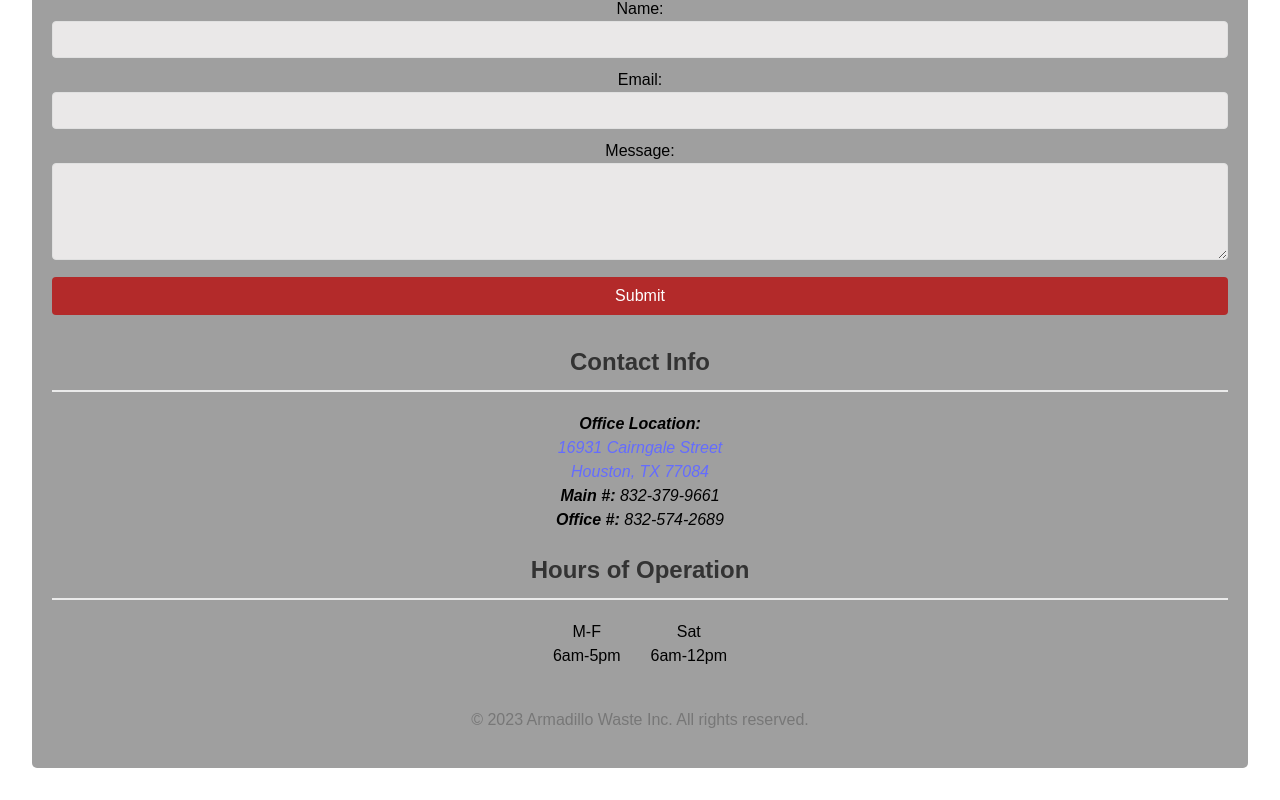
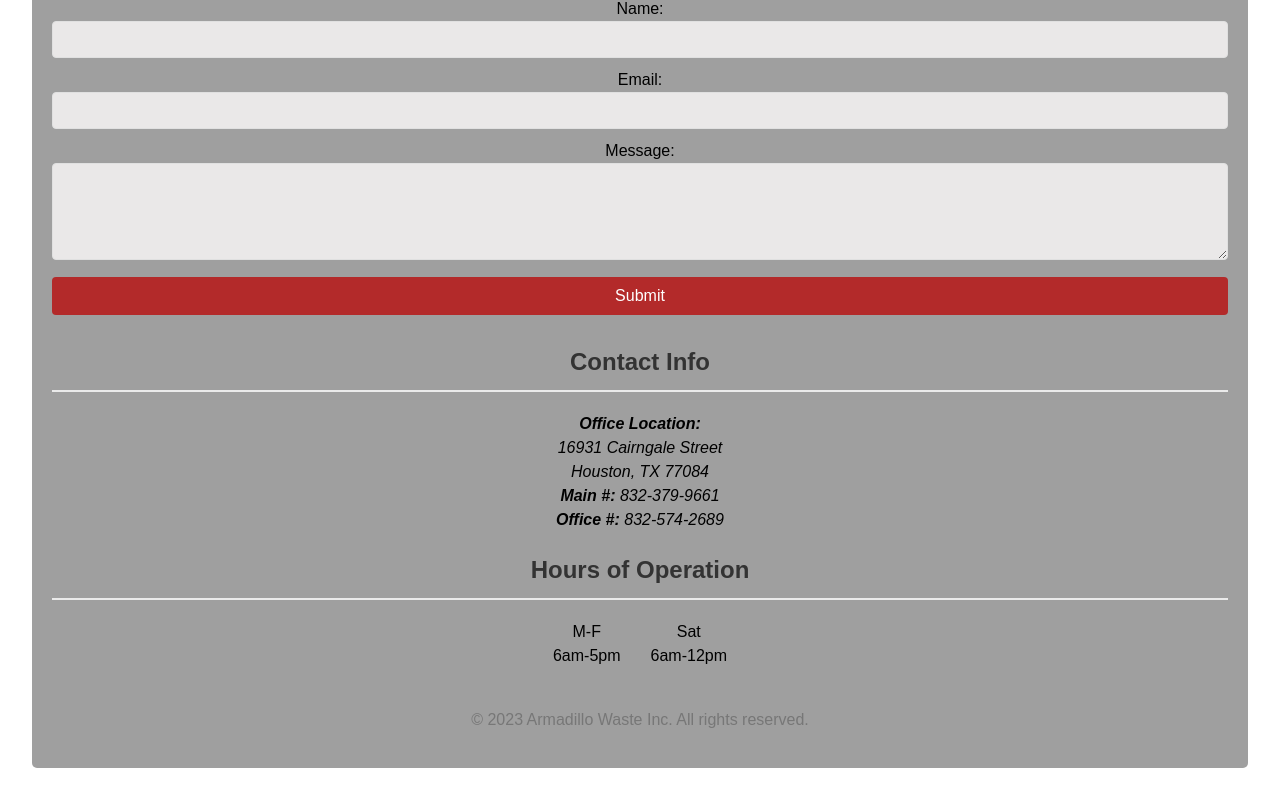
Before and after one commit to cdschexnide/bootjackranch, a React (Vite) app: page / in a window 1280 px wide. Shown: the part 1583-2383 px from the top of the page. Built offline with nearby package versions, Linux system fonts and the light colour scheme.

Commit message:
changed anchor tag text back to black

```diff
--- a/src/App.tsx
+++ b/src/App.tsx
@@ -237,7 +237,12 @@ function App() {
           <div>
             <strong>Office Location:</strong>
           </div>
-          <a href={mapsUrl} target="_blank" rel="noopener noreferrer">
+          <a
+            style={{ color: "black" }}
+            href={mapsUrl}
+            target="_blank"
+            rel="noopener noreferrer"
+          >
             <div>16931 Cairngale Street</div>
             <div>Houston, TX 77084</div>
           </a>
```
